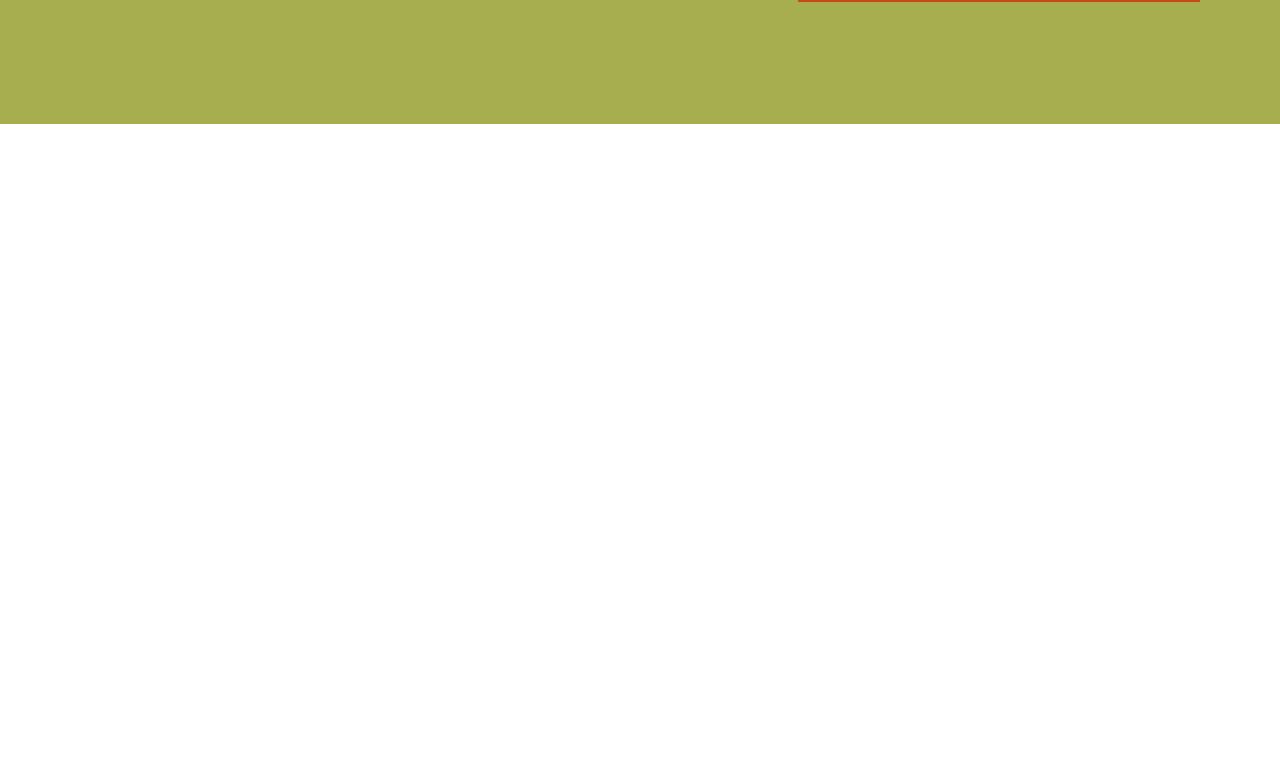
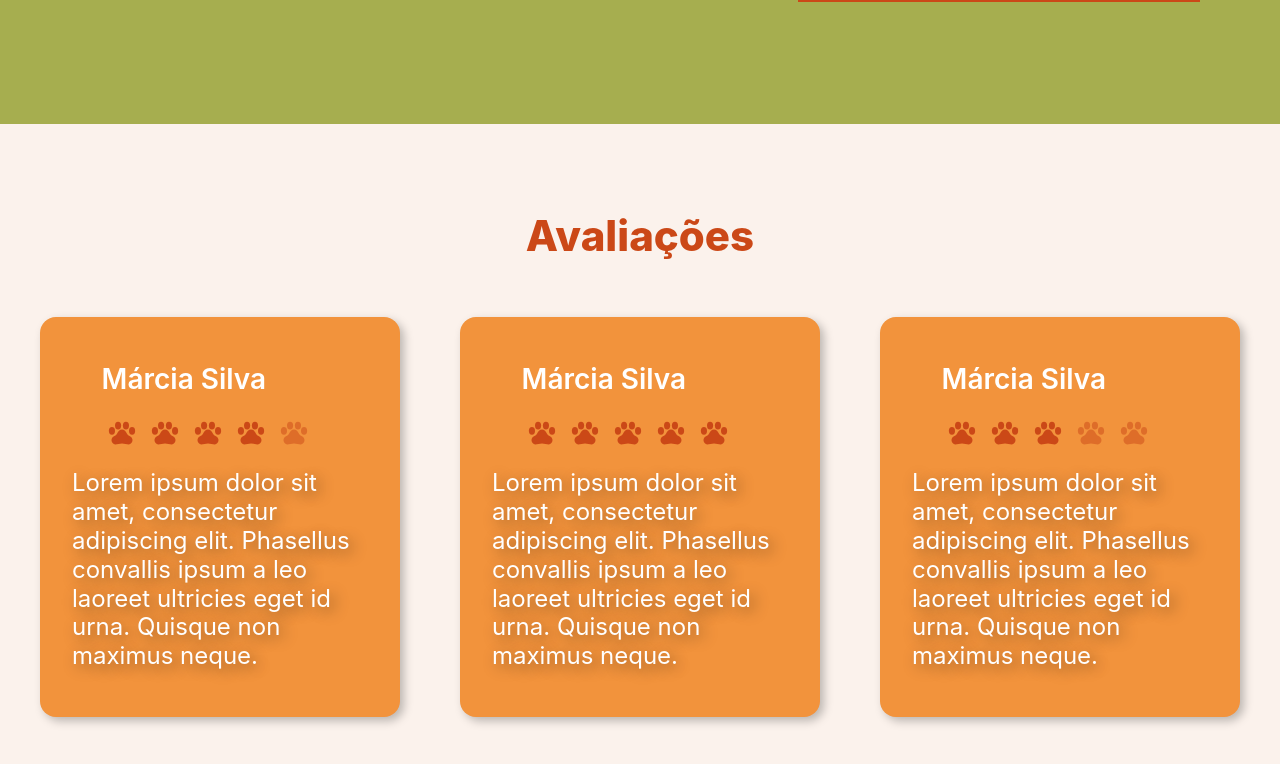
Before and after one commit to yamashita-tiemi/Familia-Inu, a Next.js app: page / in a window 1280 px wide. Shown: the part 696-1460 px from the top of the page. Before the commit the page ends 820 px from the top, so only its background shows below. Built offline with nearby package versions, Linux system fonts and the light colour scheme.

Commit message:
review - initial struct

```diff
--- a/package.json
+++ b/package.json
@@ -16,7 +16,8 @@
     "framer-motion": "^11.3.8",
     "next": "14.2.5",
     "react": "^18",
-    "react-dom": "^18"
+    "react-dom": "^18",
+    "react-icons": "^5.2.1"
   },
   "devDependencies": {
     "@types/node": "^20",
--- a/src/app/_components/article.tsx
+++ b/src/app/_components/article.tsx
@@ -24,7 +24,7 @@ export function ArticleIndexPrimary({ text1, text2 }:ArticleIndexPrimaryProps) {
                 <TextIndex text={text1} size={"28px"} color={"#FFFFFF"}/>
                 <TextIndex text={text2} size={"28px"} color={"#FFFFFF"}/>
             </Stack>
-            <Button title={"AGENDE AQUI"} href={"/agenda"} w="50%"></Button>
+            <Button title={"Agende aqui"} href={"/agenda"} w="50%"></Button>
         </Stack>
     )
 }
--- a/src/app/_components/button.tsx
+++ b/src/app/_components/button.tsx
@@ -1,6 +1,6 @@
 import { Box, HStack, Link } from "@chakra-ui/react"
 import NextLink from "next/link";
-import { TitleNavbar } from "./tittle";
+import { TitleButton, TitleNavbar } from "./tittle";
 
 interface ButtonProps {
     title: string
@@ -26,7 +26,7 @@ export function Button({ title, href, w }: ButtonProps) {
                 width={"100%"}
             >
                 <HStack justifyContent={"center"}>
-                    <TitleNavbar title={title} size={'24px'} />
+                    <TitleButton title={title} size={"24px"}/>
                 </HStack>
             </Box>
         </Link>
--- /dev/null
+++ b/src/app/_components/card.tsx
@@ -0,0 +1,49 @@
+import { HStack, Icon, Stack } from "@chakra-ui/react";
+import { TitleCard } from "./tittle";
+import { TextCard } from "./text"
+import { IconCard } from "./icon";
+
+interface CardReviewProps {
+    title: string
+    text: string
+    icon1: any
+    icon2: any
+    icon3: any
+    icon4: any
+    icon5: any
+    w?: string
+}
+
+export function CardReview({ title, text, icon1, icon2, icon3, icon4, icon5, w }: CardReviewProps) {
+    return (
+        <Stack
+            bg={"#F2933C"}
+            height={"400px"}
+            boxShadow={"4px 4px 10px 0px rgba(0, 0, 0, 0.25)"}
+            borderRadius={"16px"}
+            align={"center"}
+            justifyContent={"space-evenly"}
+            width={"30%"}
+            padding={8}
+        >
+            <Stack
+                width={"80%"}
+                height={"25%"}
+                justifyContent={"space-between"}
+            >
+                <TitleCard title={title} size={"28px"} />
+                <HStack
+                    width={"90%"}
+                    justifyContent={"space-evenly"}
+                >
+                    {icon1}
+                    {icon2}
+                    {icon3}
+                    {icon4}
+                    {icon5}
+                </HStack>
+            </Stack>
+            <TextCard text={text} size={"24px"} />
+        </Stack>
+    )
+}
--- /dev/null
+++ b/src/app/_components/icon.tsx
@@ -0,0 +1,14 @@
+import { IoPawSharp } from "react-icons/io5";
+
+
+interface IconCardProps {
+    opacity?: number
+}
+
+export function IconCard({ opacity }: IconCardProps) {
+    return (
+        <>
+            <IoPawSharp size={"28px"} color="#CB4817" opacity={opacity}/>
+        </>
+    )
+}
--- a/src/app/_components/section.tsx
+++ b/src/app/_components/section.tsx
@@ -1,7 +1,9 @@
 import { HStack, Stack } from "@chakra-ui/react";
 import { ArticleIndexPrimary } from "./article";
-import { TitleSection } from "./tittle";
+import { TitleSection, TitleSectionReview } from "./tittle";
 import { Image } from "./image";
+import { CardReview } from "./card";
+import { IconCard } from "./icon";
 
 export function SectionIndexPrimary() {
     return (
@@ -15,7 +17,7 @@ export function SectionIndexPrimary() {
             justifyContent={"center"}
             alignItems={"center"}
         >
-            <TitleSection title={"Família Inu"} size={"42px"}></TitleSection>
+            <TitleSection title={"Família Inu"} size={"42px"} color={"#FFFFFF"}></TitleSection>
             <HStack
                 // bg={"black"}
                 width={"100%"}
@@ -31,3 +33,29 @@ export function SectionIndexPrimary() {
         </Stack>
     )
 }
+
+export function SectionIndexReview() {
+    return (
+        <Stack
+            as="section"
+            width={"100%"}
+            height={"720px"}
+            paddingX={10}
+            paddingBottom={10}
+            justifyContent={"center"}
+            alignItems={"center"}
+        >
+            <TitleSectionReview title={"Avaliações"} size={"42px"}></TitleSectionReview>
+            <HStack
+                width={"100%"}
+                paddingTop={12}
+                justifyContent={"space-between"}
+            >
+                <CardReview title={"Márcia Silva"} text={"Lorem ipsum dolor sit amet, consectetur adipiscing elit. Phasellus convallis ipsum a leo laoreet ultricies eget id urna. Quisque non maximus neque."} icon1={<IconCard/>} icon2={<IconCard/>} icon3={<IconCard/>} icon4={<IconCard/>} icon5={<IconCard opacity={0.5}/>}/>
+                <CardReview title={"Márcia Silva"} text={"Lorem ipsum dolor sit amet, consectetur adipiscing elit. Phasellus convallis ipsum a leo laoreet ultricies eget id urna. Quisque non maximus neque."} icon1={<IconCard/>} icon2={<IconCard/>} icon3={<IconCard/>} icon4={<IconCard/>} icon5={<IconCard/>}/>
+                <CardReview title={"Márcia Silva"} text={"Lorem ipsum dolor sit amet, consectetur adipiscing elit. Phasellus convallis ipsum a leo laoreet ultricies eget id urna. Quisque non maximus neque."} icon1={<IconCard/>} icon2={<IconCard/>} icon3={<IconCard/>} icon4={<IconCard opacity={0.5}/>} icon5={<IconCard opacity={0.5}/>}/>
+            </HStack>
+
+        </Stack>
+    )
+}
--- a/src/app/_components/text.tsx
+++ b/src/app/_components/text.tsx
@@ -19,3 +19,24 @@ export function TextIndex({ text, size, color }: TextIndexProps) {
         </Heading>
     )
 }
+
+interface TextCardProps {
+    text: string
+    size: string
+    w?: string
+}
+
+export function TextCard({ text, size, w }: TextCardProps) {
+    return (
+        <Heading
+            as="p"
+            fontSize={size}
+            fontWeight={400}
+            color={"#FFFFFF"}
+            textShadow={"4px 4px 15px rgba(0, 0, 0, 0.45)"}
+            width={"100%"}
+        >
+            {text}
+        </Heading>
+    )
+}
--- a/src/app/_components/tittle.tsx
+++ b/src/app/_components/tittle.tsx
@@ -21,18 +21,75 @@ export function TitleNavbar({ title, size }:TitleNavbarProps) {
 interface TitleSectionProps {
     title: string
     size: string
+    color: string
 }
 
-export function TitleSection ({ title, size}:TitleSectionProps) {
+export function TitleSection ({ title, size, color }:TitleSectionProps) {
+    return(
+        <Heading
+            as="h2"
+            fontSize={size}
+            fontWeight={800}
+            color={color}
+            textShadow='1px 2px 8px #F2933C'
+            textTransform={"uppercase"}
+        >
+            {title}
+        </Heading>
+    )
+}
+
+interface TitleSectionReviewProps {
+    title: string
+    size: string
+}
+
+export function TitleSectionReview ({ title, size }:TitleSectionReviewProps) {
     return(
         <Heading
             as="h3"
             fontSize={size}
             fontWeight={800}
-            color={"#FFFFFF"}
-            textShadow='1px 2px 8px #F2933C'
+            color={"#CB4817"}
         >
             {title}
         </Heading>
     )
 }
+
+interface TitleButtonProps {
+    title: string
+    size: string
+}
+
+export function TitleButton({ title, size }:TitleButtonProps) {
+    return(
+        <Heading
+            as="h4"
+            fontSize={size}
+            fontWeight={800}
+            color={"#FFFFFF"}
+            textTransform={"uppercase"}
+        >
+            {title}
+        </Heading>
+    )
+}
+
+interface TitleCardProps {
+    title: string
+    size: string
+}
+
+export function TitleCard({ title, size }:TitleCardProps) {
+    return(
+        <Heading
+            as="h5"
+            fontSize={size}
+            fontWeight={600}
+            color={"#FFFFFF"}
+        >
+            {title}
+        </Heading>
+    )
+}
--- a/src/app/layout.tsx
+++ b/src/app/layout.tsx
@@ -15,7 +15,7 @@ export default function RootLayout({
 }>) {
   return (
     <html lang="pt">
-      <body className={fonts.inter.variable}>
+      <body className={fonts.inter.variable} style={{ backgroundColor: "#FBF2EC" }}>
         <Providers>{children}</Providers>
       </body>
     </html>
--- a/src/app/page.tsx
+++ b/src/app/page.tsx
@@ -1,11 +1,12 @@
 import Navbar from "./_components/navbar";
-import { SectionIndexPrimary } from "./_components/section";
+import { SectionIndexPrimary, SectionIndexReview } from "./_components/section";
 
 export default function Home() {
   return (
     <>
       <Navbar></Navbar>
       <SectionIndexPrimary></SectionIndexPrimary>
+      <SectionIndexReview></SectionIndexReview>
     </>
   );
 }
```
Also changed, not shown: 1 other file (tests, documents, lock files or other folders).
